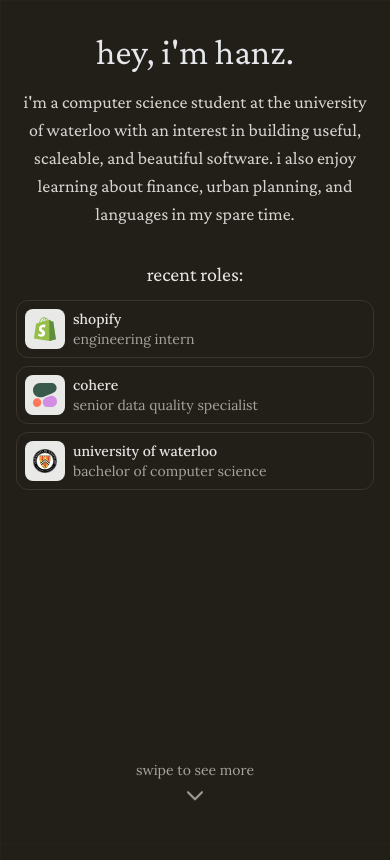
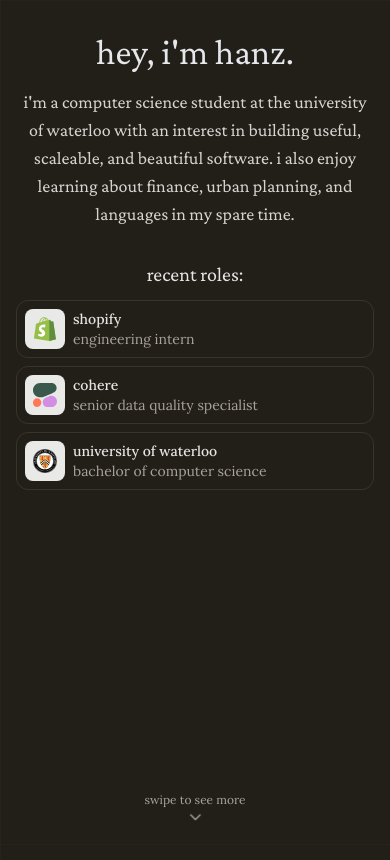
Before and after one commit to HanzPo/hanzpo.com, a Next.js app: page / in a window 390 px wide. Shown: the top 860 px of the page. Built offline with nearby package versions, Linux system fonts and the light colour scheme.

Commit message:
Adjust scroll indicator size and position for better mobile
Co-authored-by: hanznathanpo <hanznathanpo@gmail.com>

```diff
--- a/src/app/page.tsx
+++ b/src/app/page.tsx
@@ -163,13 +163,13 @@ export default function Home() {
             </motion.div>
           </motion.div>
 
-          <a href="#next" className="absolute bottom-8 left-1/2 -translate-x-1/2 text-center group">
-            <motion.p variants={itemUp} className="text-stone-400 text-sm mb-2 group-hover:text-stone-200 transition-colors">
+          <a href="#next" className="absolute bottom-4 md:bottom-8 left-1/2 -translate-x-1/2 text-center group">
+            <motion.p variants={itemUp} className="text-stone-400 text-xs md:text-sm mb-1 group-hover:text-stone-200 transition-colors">
               <span className="md:hidden">swipe to see more</span>
               <span className="hidden md:inline">scroll to see more</span>
             </motion.p>
             <svg
-              className="w-6 h-6 mx-auto text-stone-400 group-hover:text-stone-200 transition-colors animate-bounce"
+              className="w-4 h-4 md:w-6 md:h-6 mx-auto text-stone-400 group-hover:text-stone-200 transition-colors animate-bounce"
               fill="none"
               stroke="currentColor"
               viewBox="0 0 24 24"
```
